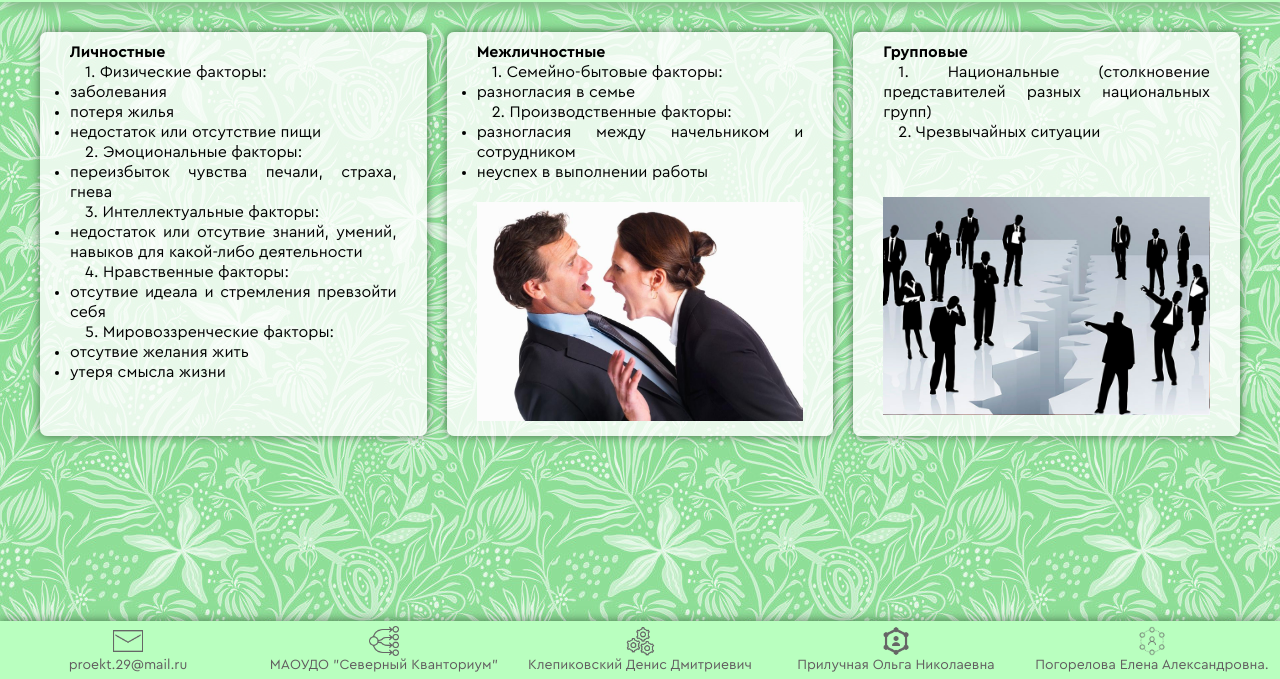
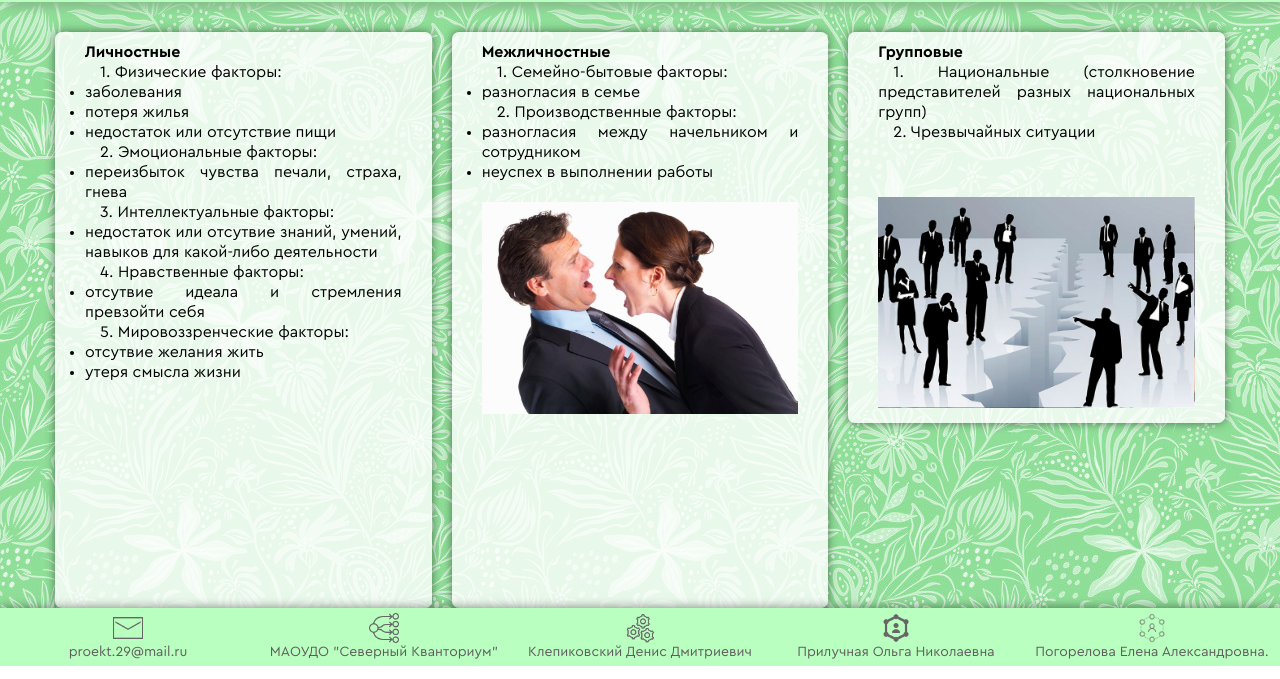
Before and after one commit to LayMorja/Stress, a plain HTML site: page Causes of stress.html in a window 1280 px wide. Shown: the part 167-846 px from the top of the page. Drawn offline with Linux system fonts and the light colour scheme.

Commit message:
Fixed causes

```diff
--- a/style.css
+++ b/style.css
@@ -208,12 +208,15 @@ html {
    margin-left: auto;
    margin-right: auto;
    background-color: rgba(255, 255, 255, 0.8);
-   margin-bottom: 185px;
    color: black;
    margin-top: 30px;
    padding: 20px;
    border-radius: 7px;
    box-shadow: 0 0 10px rgba(0, 0, 0, 0.5);
+}
+
+.causes__text:last-child {
+   margin-bottom: 185px;
 }
 
 .test__text__2 {
@@ -283,9 +286,13 @@ p {
    max-width: 1200px;
    margin-inline: auto;
    display: grid;
-   grid-template-columns: repeat(auto-fit, minmax(290px, 1fr));
+   padding-inline: 15px;
 }
-
+@media (min-width: 768px) {
+   .causes__container {
+      grid-template-columns: repeat(auto-fit, minmax(290px, 1fr));
+   }
+}
 .img__konflikt {
    width: 100%;
    margin: 0 auto;
```
